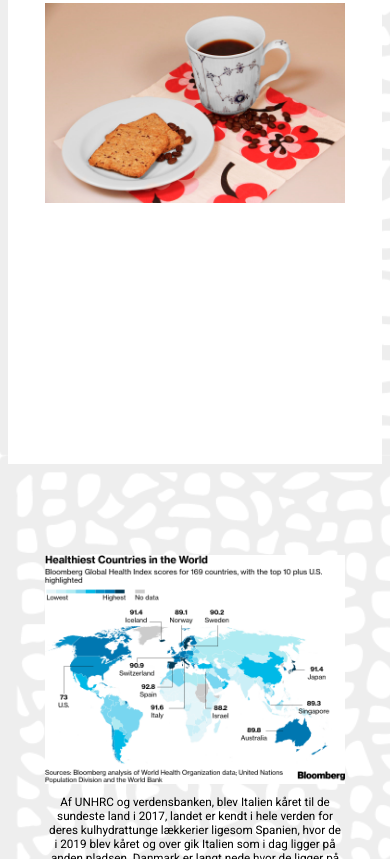
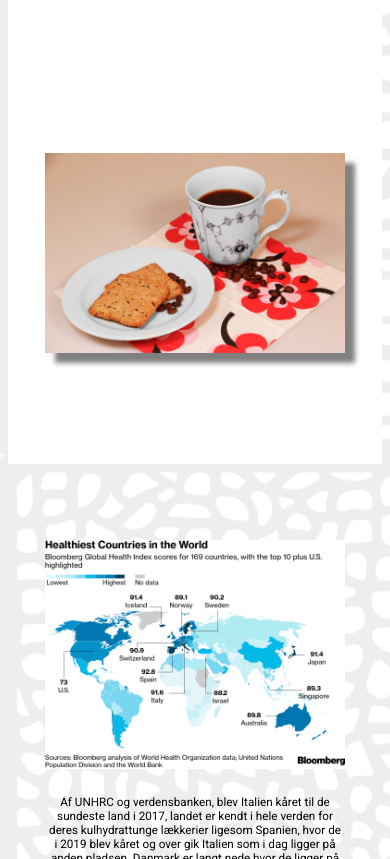
Before and after one commit to Smedeen/kiks, a plain HTML site: page index.html in a window 390 px wide. Shown: the part 2076-2935 px from the top of the page. Drawn offline with Linux system fonts and the light colour scheme.

Commit message:
lige nogen små ting
siden så ikke så godt ud på vor enge mobiler

```diff
--- a/style.css
+++ b/style.css
@@ -9,19 +9,20 @@
     .bi {
         width: 80%;
         max-width: 600px;
-        padding-bottom: 300px;
+        box-shadow: 10px 10px 5px grey;
     }
 
     .bd {
         width: 80%;
         max-width: 600px;
-        padding-bottom: 300px;
+        box-shadow: 10px 10px 5px grey;
     }
 
     .bf {
         width: 80%;
         max-width: 600px;
         align-items: center;
+        padding-bottom: 30px;
     }
 /* billederne slut */
 
```
Also changed, not shown: index.html (renamed from onepage-kopi.html).
